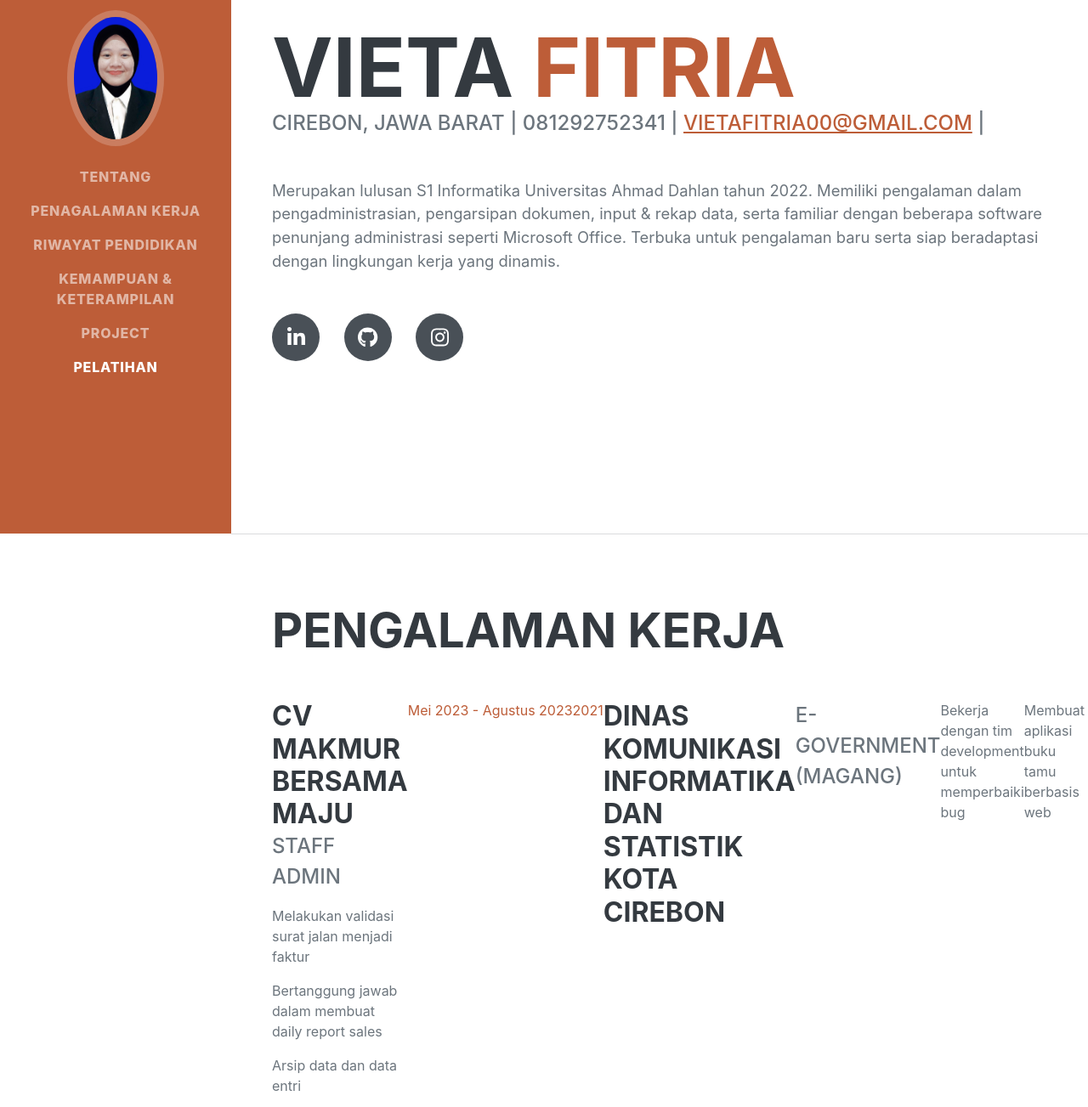
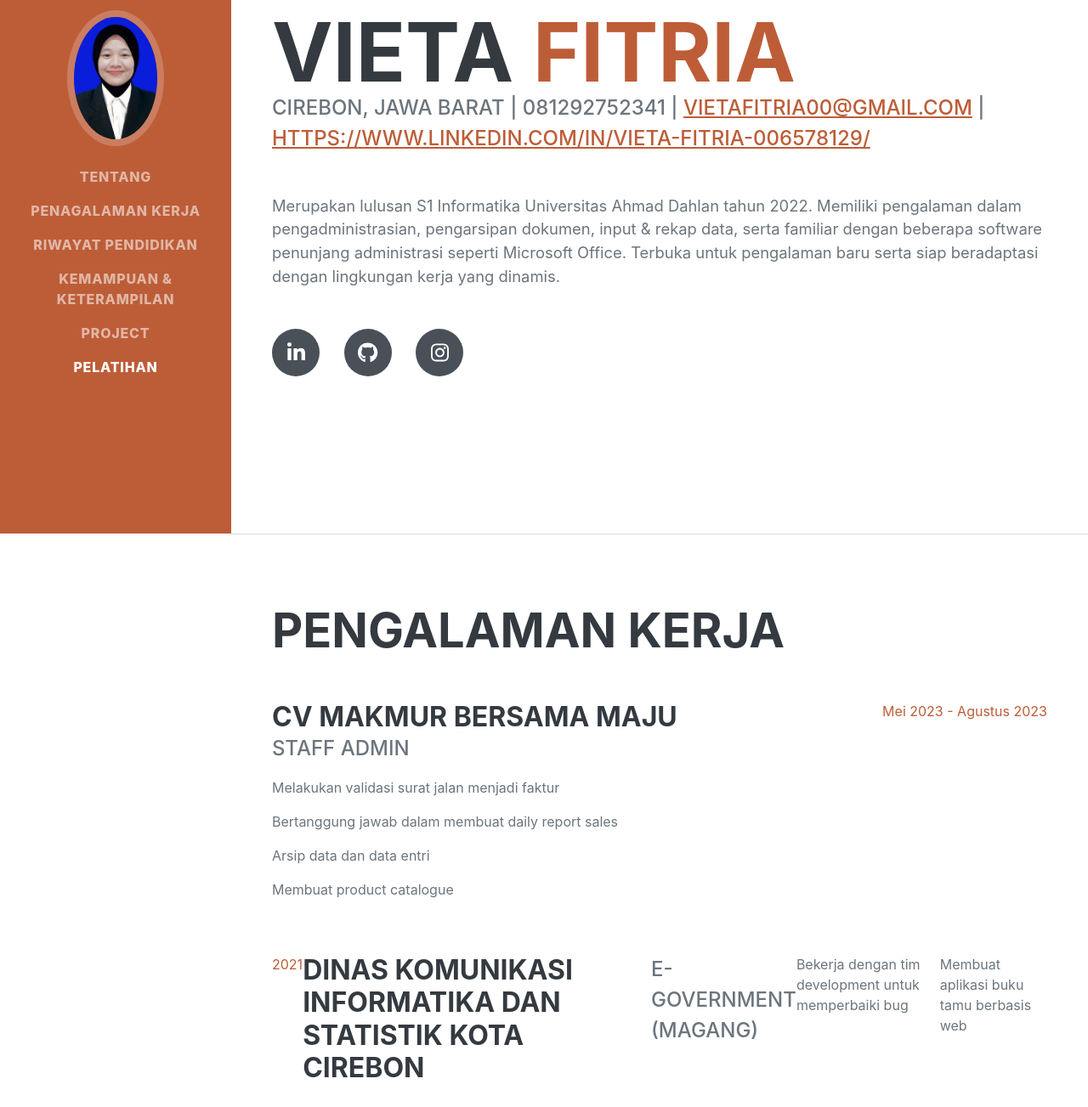
Before and after one commit to vietafitriaa/vietafitria.github.io, a plain HTML site: page index.html in a window 1280 px wide. Shown: the part 172-1475 px from the top of the page at 85% size. Drawn offline with nearby package versions, Linux system fonts and the light colour scheme; a web font is replaced by a local one.

Commit message:
Update index.html

```diff
--- a/index.html
+++ b/index.html
@@ -45,7 +45,7 @@
                     </h1>
                     <div class="subheading mb-5">
                        Cirebon, Jawa Barat | 081292752341 | <a href="mailto:name@email.com">vietafitria00@gmail.com</a> | <a href="https://www.linkedin.com/in/vieta-fitria-006578129/
-                        "></a>
+                        ">https://www.linkedin.com/in/vieta-fitria-006578129/</a>
                     </div>
                     <p class="lead mb-5">Merupakan lulusan S1 Informatika Universitas Ahmad Dahlan tahun 2022. Memiliki pengalaman dalam pengadministrasian, pengarsipan dokumen, input & rekap data, serta familiar dengan beberapa software penunjang administrasi seperti Microsoft Office. Terbuka untuk pengalaman baru serta siap beradaptasi dengan lingkungan kerja yang dinamis.</p>
                     <div class="social-icons">
@@ -70,6 +70,8 @@
                             <p>Membuat product catalogue</p>
                         </div>
                          <div class="flex-shrink-0"><span class="text-primary">Mei 2023 - Agustus 2023</span></div>
+                    </div>
+                    <div class="d-flex flex-column flex-md-row justify-content-between mb-5">
                         <div class="flex-shrink-0"><span class="text-primary">2021</span></div>
                             <h3 class="mb-0">Dinas Komunikasi Informatika dan Statistik Kota Cirebon</h3>
                             <div class="subheading mb-3">E-Government (MAGANG)</div>
```
